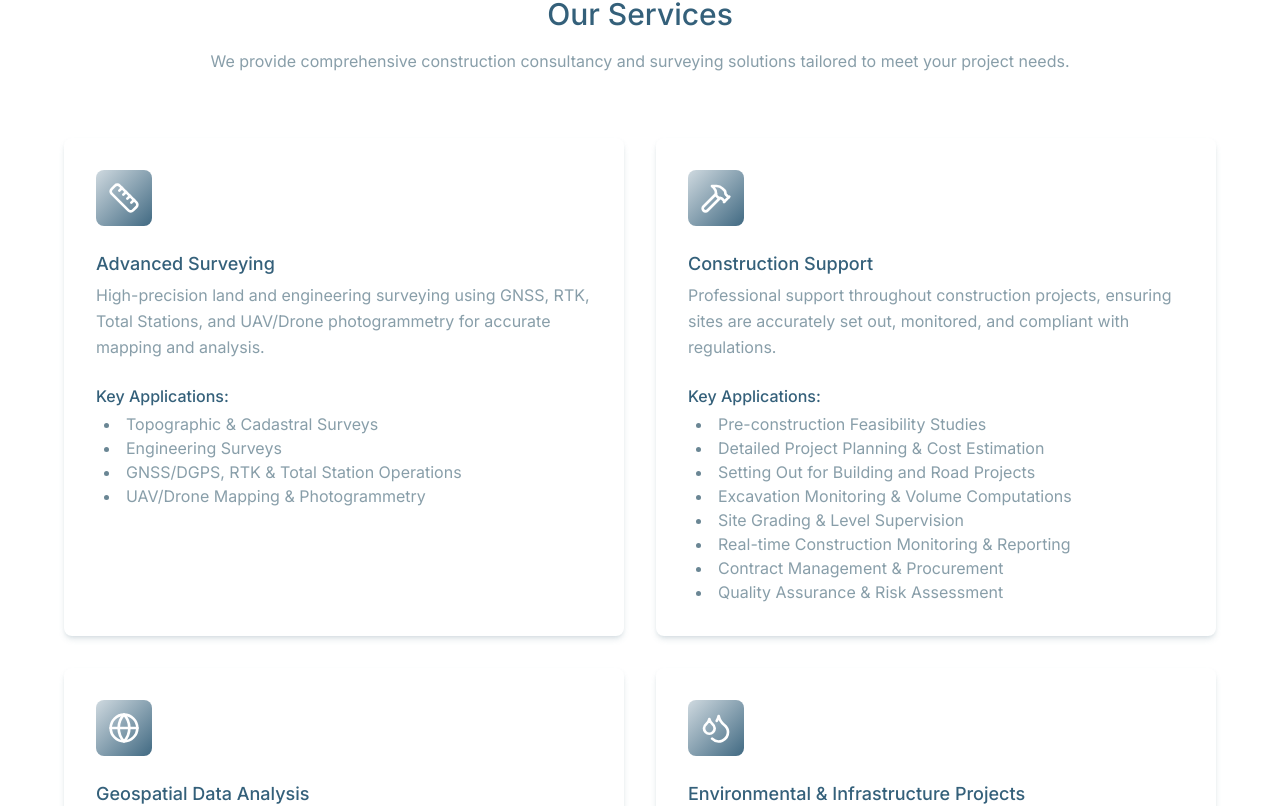
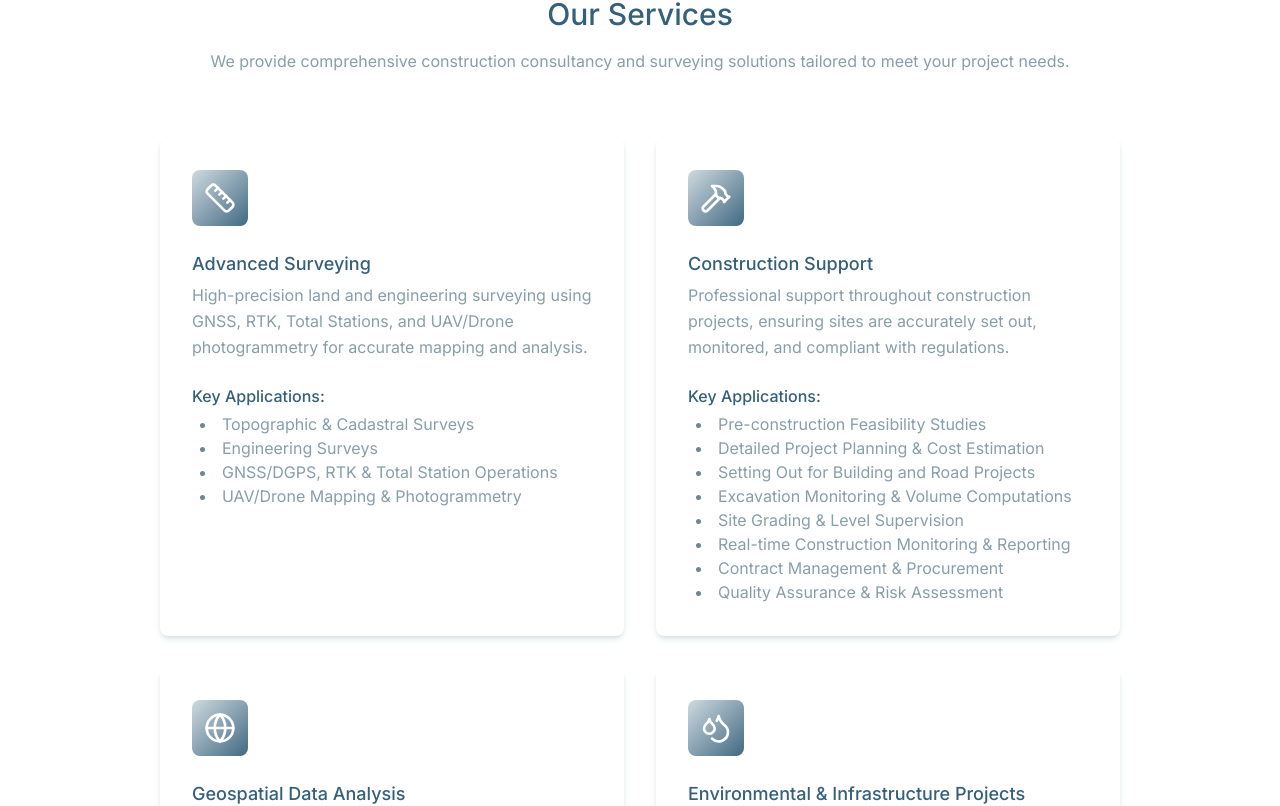
Before and after one commit to DavidMANZI-093/apex, a Next.js app: page / in a window 1280 px wide. Shown: the part 2494-3300 px from the top of the page. Built offline with nearby package versions, Linux system fonts and the light colour scheme.

Commit message:
Auto-commit at 07/07/2025, 13:16:26 for inactivity period...

```diff
--- a/src/components/ui/card.tsx
+++ b/src/components/ui/card.tsx
@@ -11,7 +11,7 @@ type Props = {
 
 const Card = (props: Props) => {
   return (
-    <div className='flex flex-col !p-8 gap-6 !rounded-lg !bg-white !shadow-slate-gray/20 !shadow-md group hover:!shadow-lg hover:!scale-101 ease-in-out transition-all duration-200'>
+    <div className='flex flex-col !p-8 gap-6 !rounded-lg !bg-white !shadow-slate-gray/20 !shadow-md !max-w-116 group hover:!shadow-lg hover:!scale-101 ease-in-out transition-all duration-200'>
         <div className="flex flex-col w-fit justify-center !p-3 !rounded-lg !bg-gradient-to-br from-indigo-dye/20 to-indigo-dye/80 group-hover:!scale-110 transition-all delay-100 duration-200">
             <props.icon className='w-8 h-8 text-white' />
         </div>
```
